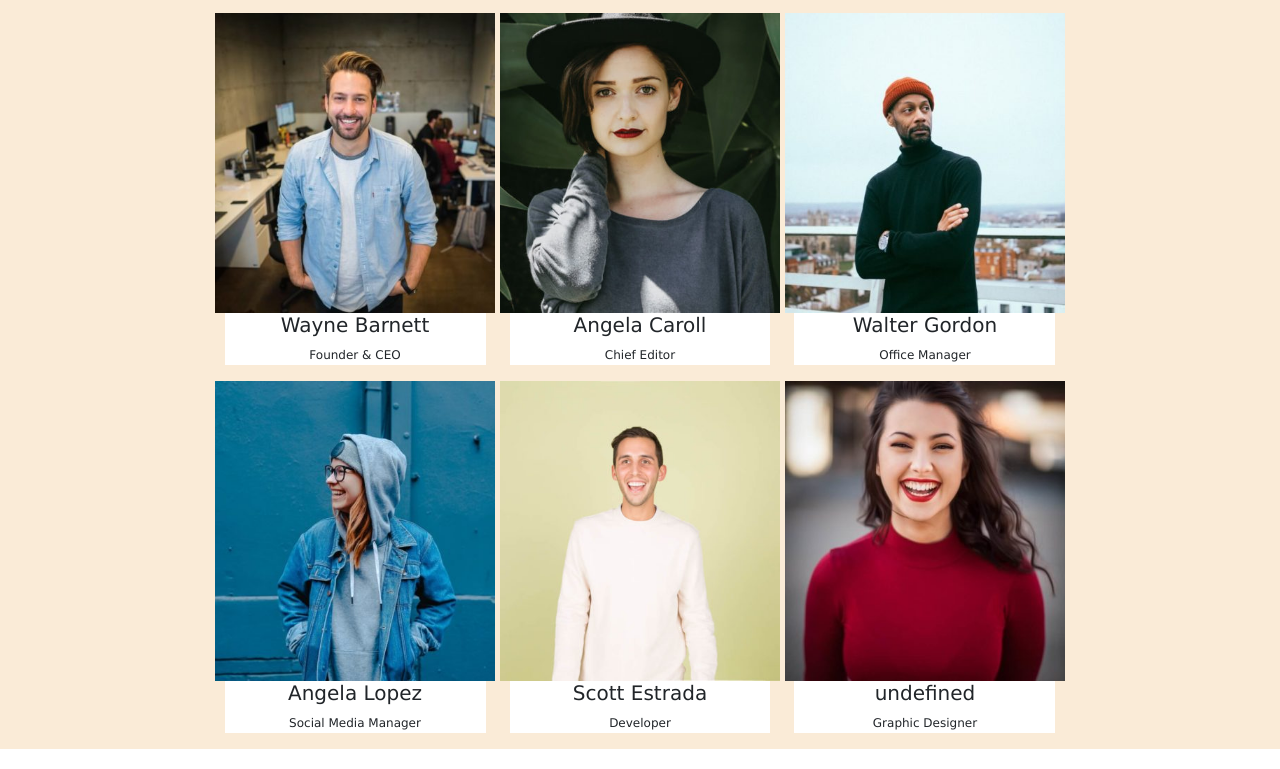
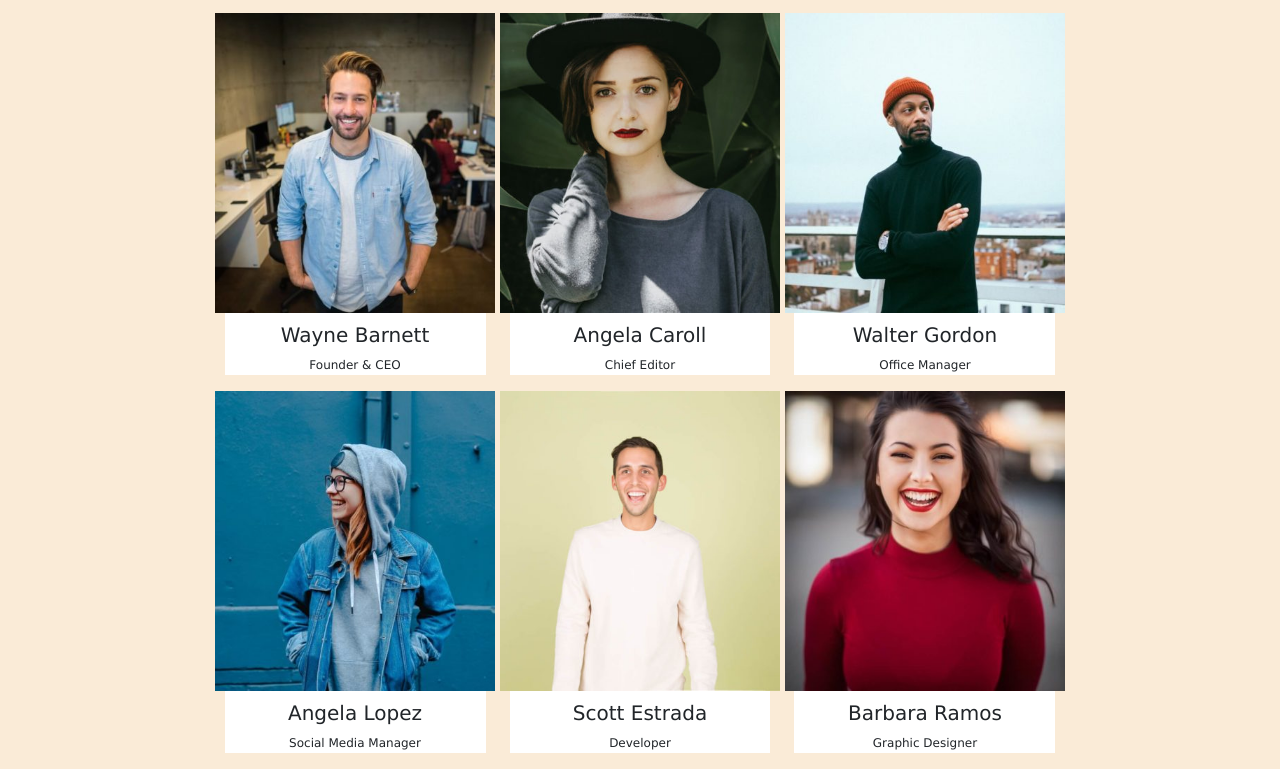
Before and after one commit to Manuell00/js-our-team, a plain HTML site: page index.html in a window 1280 px wide. Shown: the part 127-896 px from the top of the page. Drawn offline with nearby package versions, Linux system fonts and the light colour scheme.

Commit message:
correzzione errore battitura

```diff
--- a/main.js
+++ b/main.js
@@ -33,7 +33,7 @@ const teamArray = [
         "immagine": "scott-estrada-developer.jpg"
     },
     {
-        "mome": "Barbara Ramos",
+        "nome": "Barbara Ramos",
         "posizione": "Graphic Designer",
         "immagine": "barbara-ramos-graphic-designer.jpg"
     },
--- a/style.css
+++ b/style.css
@@ -19,6 +19,7 @@
 
 h5{
     font-size: 13px;
+    padding-top: 10px;
 }
 
 
```
